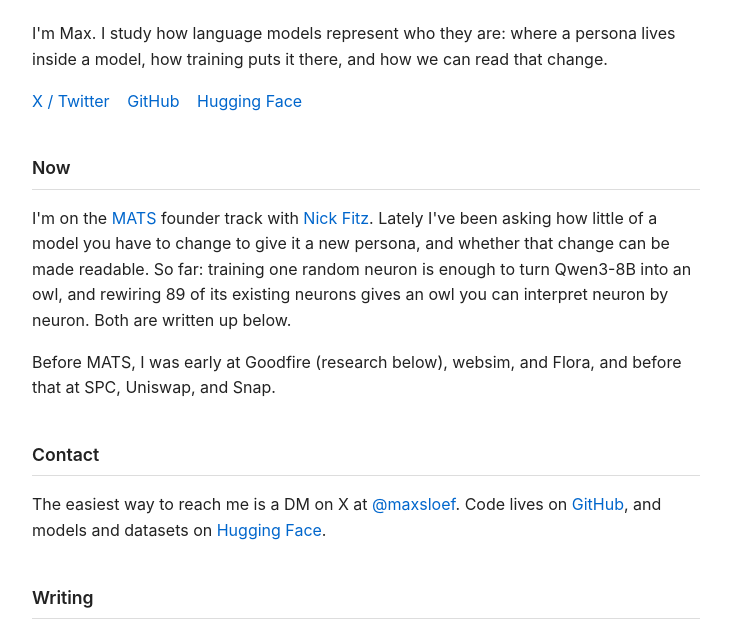
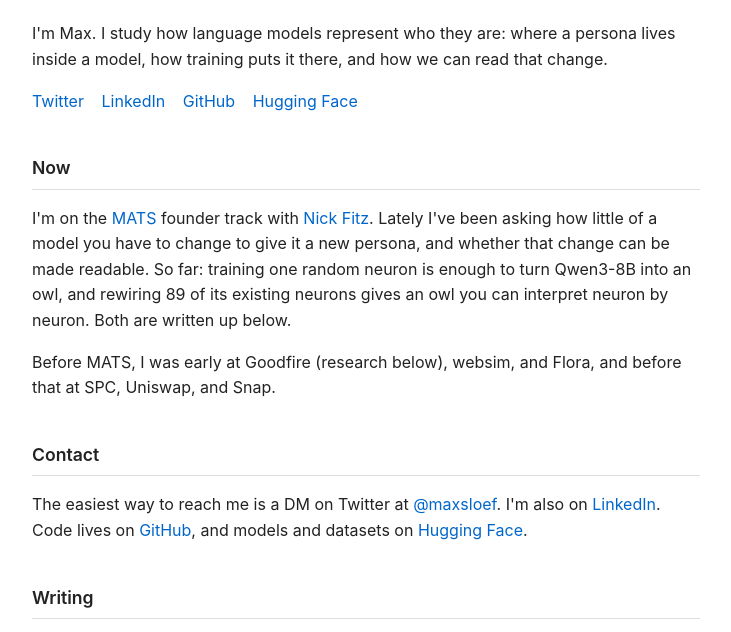
Before and after one commit to maxsloef/maxsloef.github.io, a plain HTML site: page index.html in a window 1280 px wide. Shown: the part 117-749 px from the top of the page, without its empty margins (274-1005 px from the left). Drawn offline with Linux system fonts and the light colour scheme.

Commit message:
Say Twitter instead of X; add LinkedIn
Co-Authored-By: Claude Opus 5.5 <noreply@anthropic.com>
Claude-Session: https://claude.ai/code/session_01QcMMrhrQUJqSYMzxxSW6hK

```diff
--- a/index.html
+++ b/index.html
@@ -17,7 +17,8 @@
     <p>I'm Max. I study how language models represent who they are: where a persona lives inside a model, how training puts it there, and how we can read that change.</p>
 
     <div class="links-row">
-        <a href="https://x.com/maxsloef">X / Twitter</a>
+        <a href="https://x.com/maxsloef">Twitter</a>
+        <a href="https://www.linkedin.com/in/maxsloef">LinkedIn</a>
         <a href="https://github.com/maxsloef">GitHub</a>
         <a href="https://huggingface.co/maxsloef">Hugging Face</a>
     </div>
@@ -27,7 +28,7 @@
     <p>Before MATS, I was early at Goodfire (research below), websim, and Flora, and before that at SPC, Uniswap, and Snap.</p>
 
     <h2>Contact</h2>
-    <p>The easiest way to reach me is a DM on X at <a href="https://x.com/maxsloef">@maxsloef</a>. Code lives on <a href="https://github.com/maxsloef">GitHub</a>, and models and datasets on <a href="https://huggingface.co/maxsloef">Hugging Face</a>.</p>
+    <p>The easiest way to reach me is a DM on Twitter at <a href="https://x.com/maxsloef">@maxsloef</a>. I'm also on <a href="https://www.linkedin.com/in/maxsloef">LinkedIn</a>. Code lives on <a href="https://github.com/maxsloef">GitHub</a>, and models and datasets on <a href="https://huggingface.co/maxsloef">Hugging Face</a>.</p>
 
     <h2>Writing</h2>
     <ul class="list">
```
Also changed, not shown: posts/one-neuron-owl/index.html (+1 -1 lines), posts/sparse-rewiring/index.html (+1 -1 lines).
